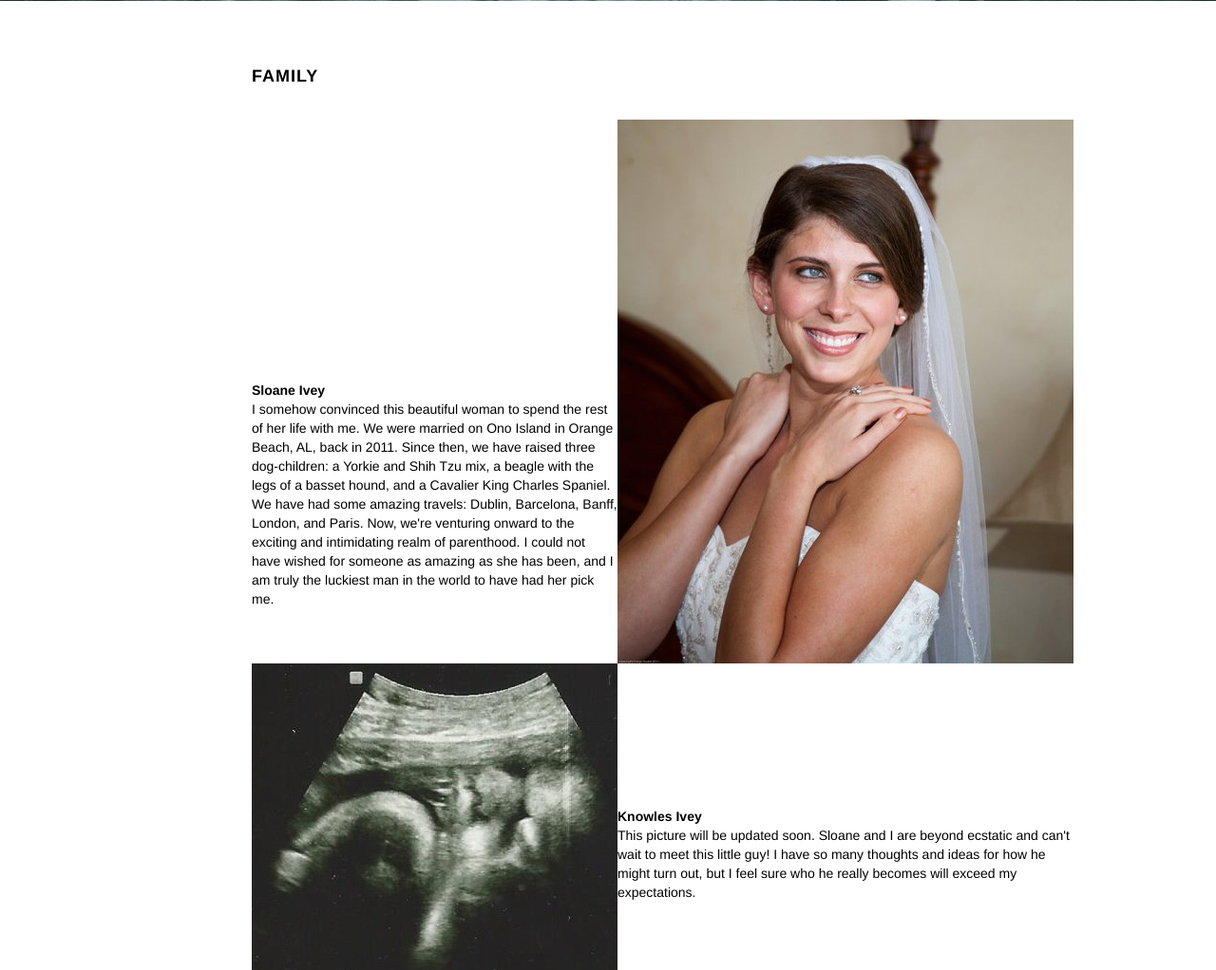
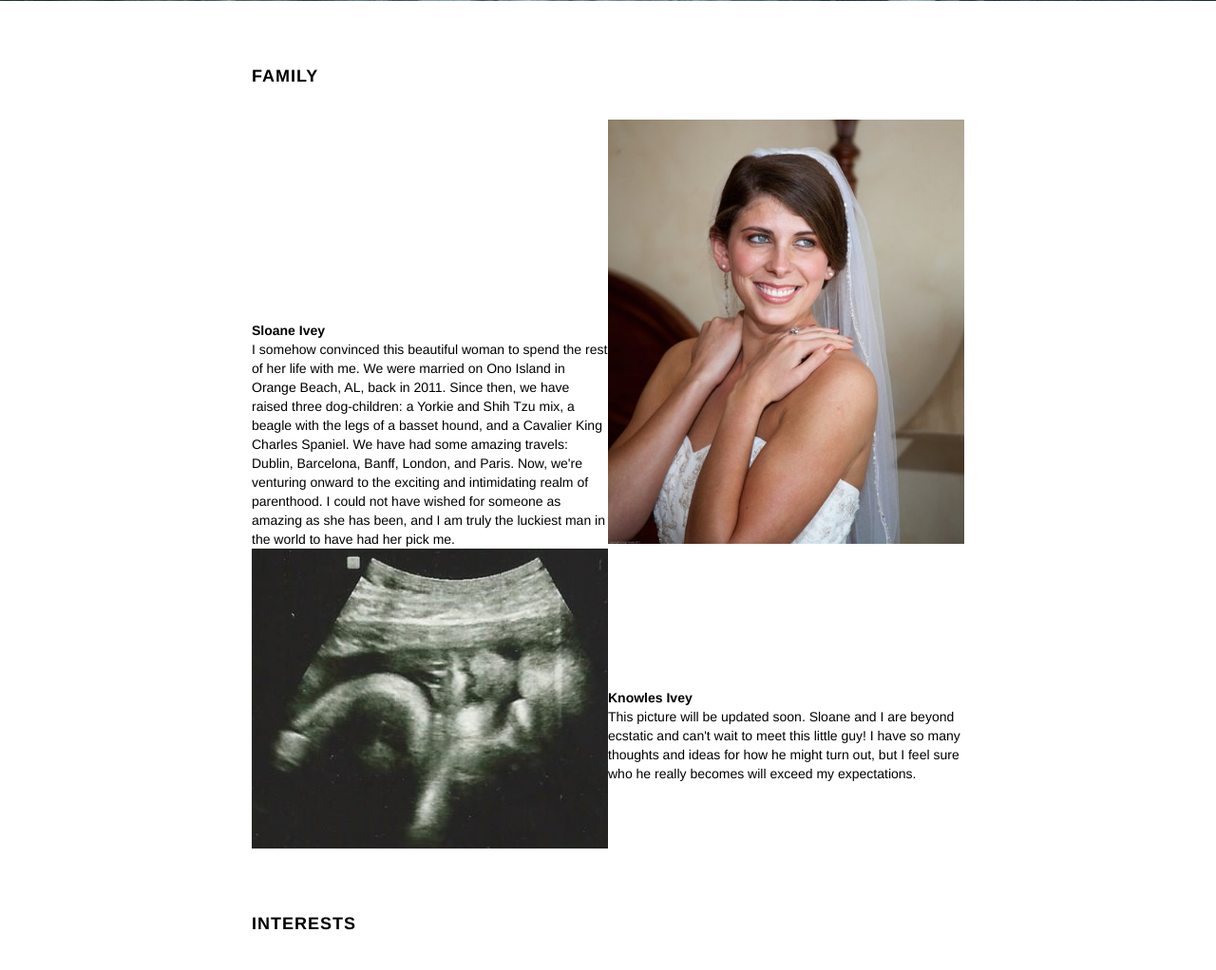
Before and after one commit to jaredivey/iveypage, a Flask app: page /personal in a window 1280 px wide. Shown: the part 799-1821 px from the top of the page at 95% size. Run offline with Flask 2, Linux system fonts and the light colour scheme; some libraries are stand-ins or nearby versions.

Commit message:
New look for family image alignment

```diff
--- a/templates/index.html
+++ b/templates/index.html
@@ -321,10 +321,10 @@
                 <table style="width:100%">
                     <tr>
                     <td style="width:50%;vertical-align:text-bottom"><b>Sloane Ivey</b><br>I somehow convinced this beautiful woman to spend the rest of her life with me. We were married on Ono Island in Orange Beach, AL, back in 2011. Since then, we have raised three dog-children: a Yorkie and Shih Tzu mix, a beagle with the legs of a basset hound, and a Cavalier King Charles Spaniel. We have had some amazing travels: Dublin, Barcelona, Banff, London, and Paris. Now, we're venturing onward to the exciting and intimidating realm of parenthood. I could not have wished for someone as amazing as she has been, and I am truly the luckiest man in the world to have had her pick me.</td>
-                    <td style="width:50%;vertical-align:text-bottom"><img src="{{filenames[0]}}"></img></td>
+                    <td style="width:50%;vertical-align:text-bottom"><img src="{{filenames[0]}}" style="max-height:100%; max-width:100%"></img></td>
                     </tr>
                     <tr>
-                    <td style="width:50%;vertical-align:text-bottom"><img src="{{filenames[1]}}"></img></td>
+                    <td style="width:50%;vertical-align:text-bottom"><img src="{{filenames[1]}}" style="max-height:100%; max-width:100%"></img></td>
                     <td style="width:50%;vertical-align:text-bottom"><b>Knowles Ivey</b><br>This picture will be updated soon. Sloane and I are beyond ecstatic and can't wait to meet this little guy! I have so many thoughts and ideas for how he might turn out, but I feel sure who he really becomes will exceed my expectations.</td>
                     </tr>
                 </table>
```
